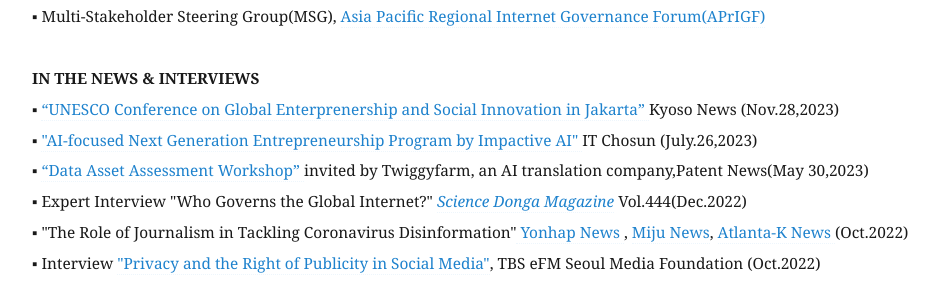
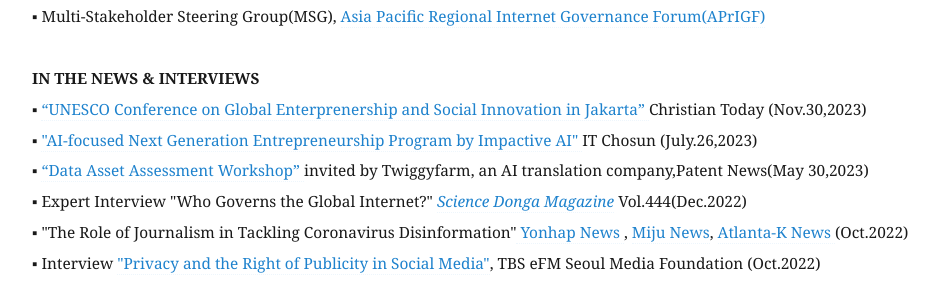
Before and after one commit to eunchangchoi/eunchangchoi.github.io, a Jekyll site: the page built from index.md, in a window 1280 px wide and 900 px high, scrolled down 8645 px. Shown: the part 161-447 px from the top of the window, without its empty margins (68-1013 px from the left). Built offline with Jekyll 4.4.1, drawn with Linux system fonts in a browser that asks for light colours.

Commit message:
Update index.md

```diff
--- a/index.md
+++ b/index.md
@@ -194,7 +194,7 @@
 ▪ Multi-Stakeholder Steering Group(MSG), <a href="https://ap.rigf.asia/"> Asia Pacific Regional Internet Governance Forum(APrIGF)</a> <br>
   <br>
  <strong> IN THE NEWS & INTERVIEWS</strong> <br>
-▪  <a href="https://www.kyosu.net/news/articleView.html?idxno=112848"> “UNESCO Conference on Global Enterprenership and Social Innovation in Jakarta” </a> Kyoso News (Nov.28,2023)<br>
+▪  <a href="https://www.christiantoday.co.kr/news/358424"> “UNESCO Conference on Global Enterprenership and Social Innovation in Jakarta” </a> Christian Today (Nov.30,2023)<br>
 ▪  <a href="https://it.chosun.com/news/articleView.html?idxno=2023072603892"> "AI-focused Next Generation Entrepreneurship Program by Impactive AI" </a> IT Chosun (July.26,2023) <br>
 ▪  <a href="https://www.etnews.com/20230531000207"> “Data Asset Assessment Workshop” </a> invited by Twiggyfarm, an AI translation company,Patent News(May 30,2023) <br>
 ▪ Expert Interview "Who Governs the Global Internet?" <a href="https://dl.dongascience.com/magazine/index/S#S202211SEL"> <i> Science Donga Magazine</i></a> Vol.444(Dec.2022)<br>
```
